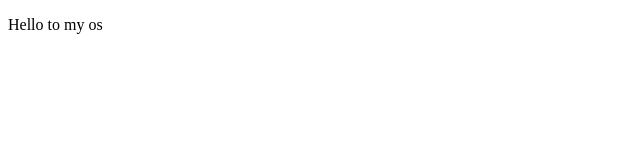
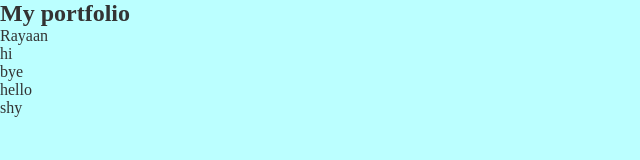
Before and after one commit to rayaanguy/Op, a plain HTML site: page index.html in a window 1280 px wide. Shown: the whole page, without its empty margins (0-640 px from the left). Drawn offline with Linux system fonts and the light colour scheme.

Commit message:
till now part one the base is created

```diff
--- a/index.html
+++ b/index.html
@@ -1,8 +1,45 @@
 <!DOCTYPE html>
-<html>
+<html lang ="en" >
+    <head>
+        <meta charset="UTF-8">
+        <meta name ="viewport" content = "width=device-width, initial-scale=1.0">
+        <link rel="stylesheet" href ="style.css">
+        <link rel="preconnect" href="https://fonts.googleapis.com">
+        <link rel="preconnect" href="https://fonts.gstatic.com" crossorigin>
+        <link href="https://fonts.googleapis.com/css2?family=Anton&display=swap" rel="stylesheet">
+    </head>
+    <body>
+        <nav>
+            <div class = "left">
+                <h1> My portfolio</h1>
+            </div>
+            <div class = "right">
+                <ul>
+                    <i class ="fa-brands fa-github"></i>
+                    <span> Rayaan</span>
+                    <i class ="fa-brands fa-linkedin"></i>
+                    <i class ="fa-brands fa-twitter"></i>
+                </ul>
+            </div>
 
-  <body>
-    <p>Hello to my os </p>
-      </body>
+        </nav>
 
-      </html>
+        <main>
+            <section>
+            hi
+            </section>
+            <section id="Skills">
+             bye
+            </section>
+            <section id = "testimony">
+                hello
+            </section>
+           <section id = "Contacts">
+            shy
+           </section>
+
+        </main>
+    </body>
+
+
+</html>
--- /dev/null
+++ b/style.css
@@ -0,0 +1,21 @@
+:root{
+    --text-color: #333;
+    --background-color: #bff;
+    --link-color: #ff6f61 ;
+}
+* {
+    margin: 0 ;
+    padding: 0;
+    box-sizing: border-box ;
+}
+html {
+    scroll-behavior : smooth ;
+}
+body{
+    color: var(--text-color) ;
+    background-color : var(--background-color) ;
+}
+a{
+    color:var(--link-color) ;
+    text-decoration : none ;
+}
```
Also changed, not shown: 1 other file.
